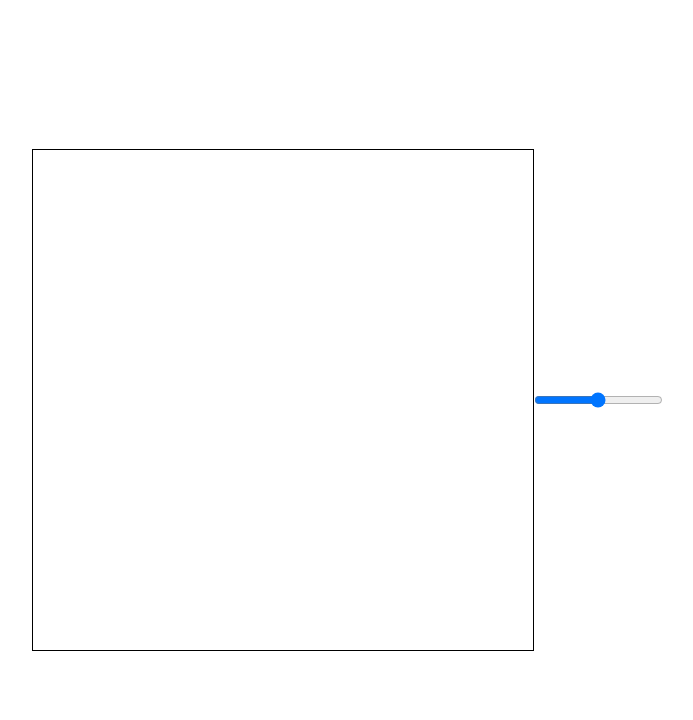
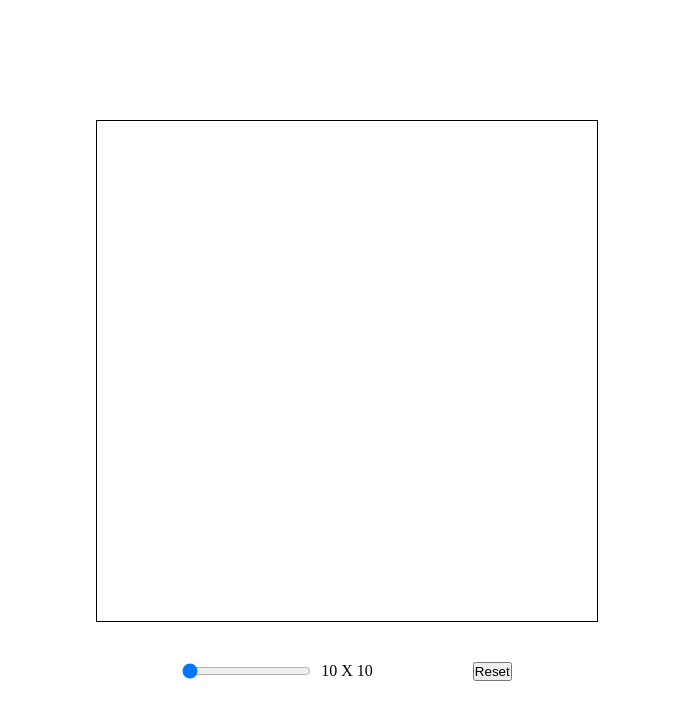
Before and after one commit to ivanomweb/etch-a-sketch, a plain HTML site: page index.html in a window 1280 px wide. Shown: the whole page, without its empty margins (293-986 px from the left). Drawn offline with Linux system fonts and the light colour scheme.

Commit message:
Finished adding basic functionality

```diff
--- a/index.html
+++ b/index.html
@@ -4,20 +4,27 @@
     <meta charset="UTF-8" />
     <meta name="viewport" content="width=device-width, initial-scale=1.0" />
     <link rel="stylesheet" href="style.css" />
-    <title>Document</title>
+    <title>Etch a sketch</title>
   </head>
   <body>
     <div class="board"></div>
+
+    <div class="inputs-div">
+      <div class="slider-div">
         <input
           type="range"
-      min="5"
-      max="105"
-      value="50"
+          min="10"
+          max="100"
+          value="10"
           class="slider"
           id="myRange"
           step="10"
         />
         <span class="slider-label"></span>
+      </div>
+      <button class="reset">Reset</button>
+    </div>
+
     <script src="index.js" defer></script>
   </body>
 </html>
--- a/index.js
+++ b/index.js
@@ -1,22 +1,40 @@
 const board = document.querySelector(".board");
-let boardWidth = board.style.width;
-let boardHeight = board.style.height;
+let boardSide = board.offsetWidth;
 const slider = document.querySelector(".slider");
 const sliderLabel = document.querySelector(".slider-label");
+const resetBtn = document.querySelector(".reset");
+sliderLabel.textContent = slider.value + " X " + slider.value;
+
+function createBoard() {
+  for (let i = slider.value ** 2; i > 0; i--) {
+    let square = document.createElement("div");
+    square.className = "squares";
+    square.style.width = (boardSide - 2) / slider.value + "px";
+    square.style.height = (boardSide - 2) / slider.value + "px";
+    board.appendChild(square);
+    square.addEventListener("mouseover", (e) => {
+      e.target.style.backgroundColor = "black";
+    });
+  }
+}
+
+function deleteBoard() {
+  while (board.firstChild) {
+    board.removeChild(board.firstChild);
+  }
+}
+
+createBoard();
 
 slider.addEventListener("change", () => {
-  sliderLabel.textContent = slider.getAttribute("value");
+  sliderLabel.textContent = slider.value + " X " + slider.value;
+  deleteBoard();
+  createBoard();
 });
 
-for (var i = 10000; i > 0; i--) {
-  var square = document.createElement("div");
-  square.className = "squares";
-  square.style.width = "5px";
-  square.style.height = "5px";
-  board.appendChild(square);
-  square.addEventListener("mouseover", (e) => {
-    e.target.style.backgroundColor = "black";
-  });
-}
+resetBtn.addEventListener("click", () => {
+  deleteBoard();
+  createBoard();
+});
 
 console.log("Everyhting works");
--- a/style.css
+++ b/style.css
@@ -8,6 +8,7 @@ body {
   display: flex;
   align-items: center;
   justify-content: center;
+  flex-direction: column;
   height: 100vh;
 }
 
@@ -19,5 +20,14 @@ body {
   flex-wrap: wrap;
 }
 
-.squares {
+.inputs-div {
+  margin-top: 40px;
+  display: flex;
+  gap: 100px;
 }
+
+.slider-div {
+  display: flex;
+  align-items: center;
+  gap: 10px;
+}
```
Lines whose indentation alone changed are shown as unchanged.
